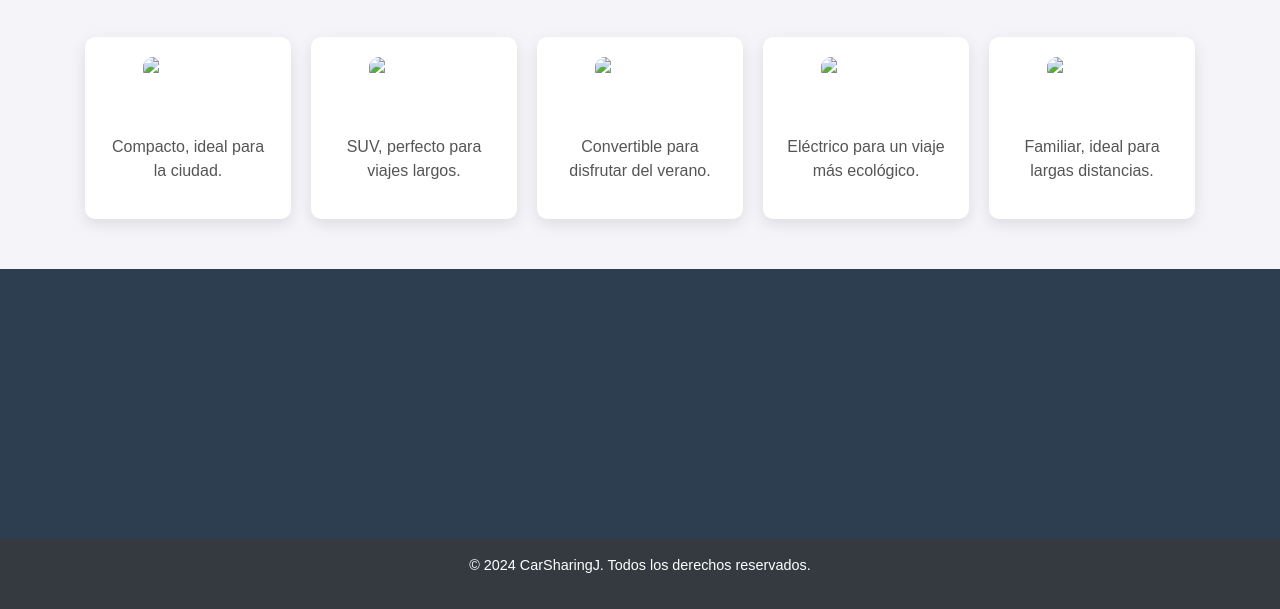
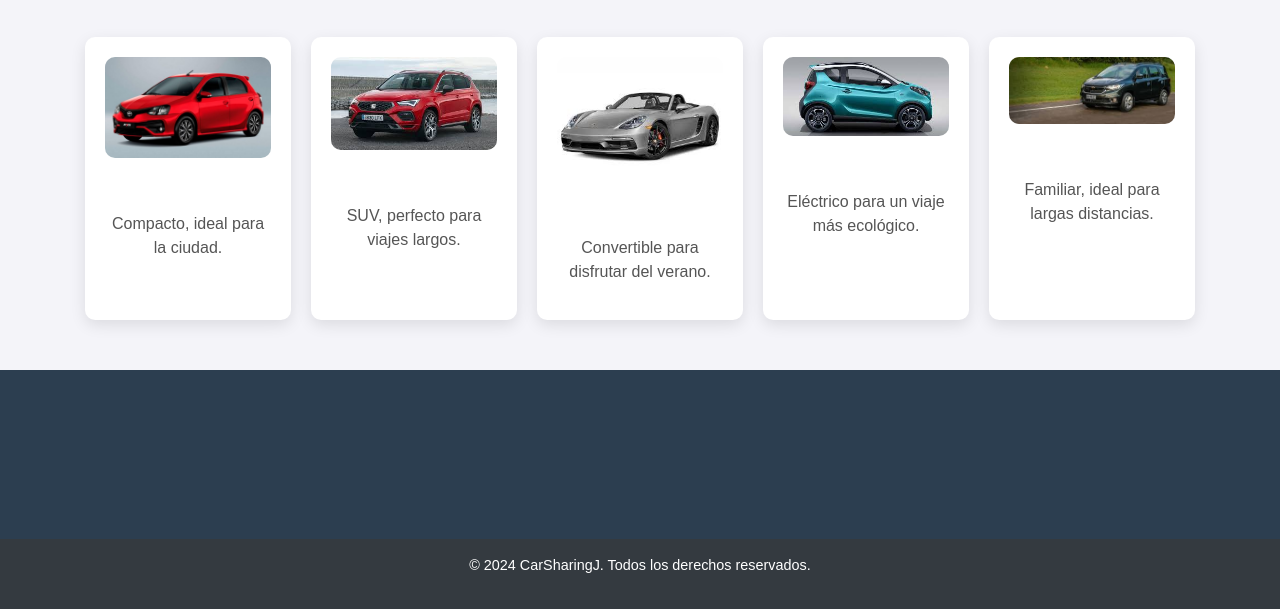
Before and after one commit to JaviSalazar31/CarSharingJ, a website: page flota.html in a window 1280 px wide. Shown: the part 191-800 px from the top of the page. Drawn offline with nearby package versions, Linux system fonts and the light colour scheme.

Commit message:
nuevos cambios

```diff
--- a/flota.html
+++ b/flota.html
@@ -54,27 +54,27 @@
             <h2 class="section-title">Nuestra Flota</h2>
             <div class="flota-grid">
                 <div class="flota-item">
-                    <img src="img/vehiculo1.jpg" alt="Vehículo 1" class="vehiculo-img">
+                    <img src="Images/vehiculo1.jpg" alt="Vehículo 1" class="vehiculo-img">
                     <h3>Modelo A</h3>
                     <p>Compacto, ideal para la ciudad.</p>
                 </div>
                 <div class="flota-item">
-                    <img src="img/vehiculo2.jpg" alt="Vehículo 2" class="vehiculo-img">
+                    <img src="Images/vehiculo2.jpeg" alt="Vehículo 2" class="vehiculo-img">
                     <h3>Modelo B</h3>
                     <p>SUV, perfecto para viajes largos.</p>
                 </div>
                 <div class="flota-item">
-                    <img src="img/vehiculo3.jpg" alt="Vehículo 3" class="vehiculo-img">
+                    <img src="Images/vehiculo3.jpeg" alt="Vehículo 3" class="vehiculo-img">
                     <h3>Modelo C</h3>
                     <p>Convertible para disfrutar del verano.</p>
                 </div>
                 <div class="flota-item">
-                    <img src="img/vehiculo4.jpg" alt="Vehículo 4" class="vehiculo-img">
+                    <img src="Images/vehiculo4.jpeg" alt="Vehículo 4" class="vehiculo-img">
                     <h3>Modelo D</h3>
                     <p>Eléctrico para un viaje más ecológico.</p>
                 </div>
                 <div class="flota-item">
-                    <img src="img/vehiculo5.jpg" alt="Vehículo 5" class="vehiculo-img">
+                    <img src="Images/vehiculo5.jpeg" alt="Vehículo 5" class="vehiculo-img">
                     <h3>Modelo E</h3>
                     <p>Familiar, ideal para largas distancias.</p>
                 </div>
```
